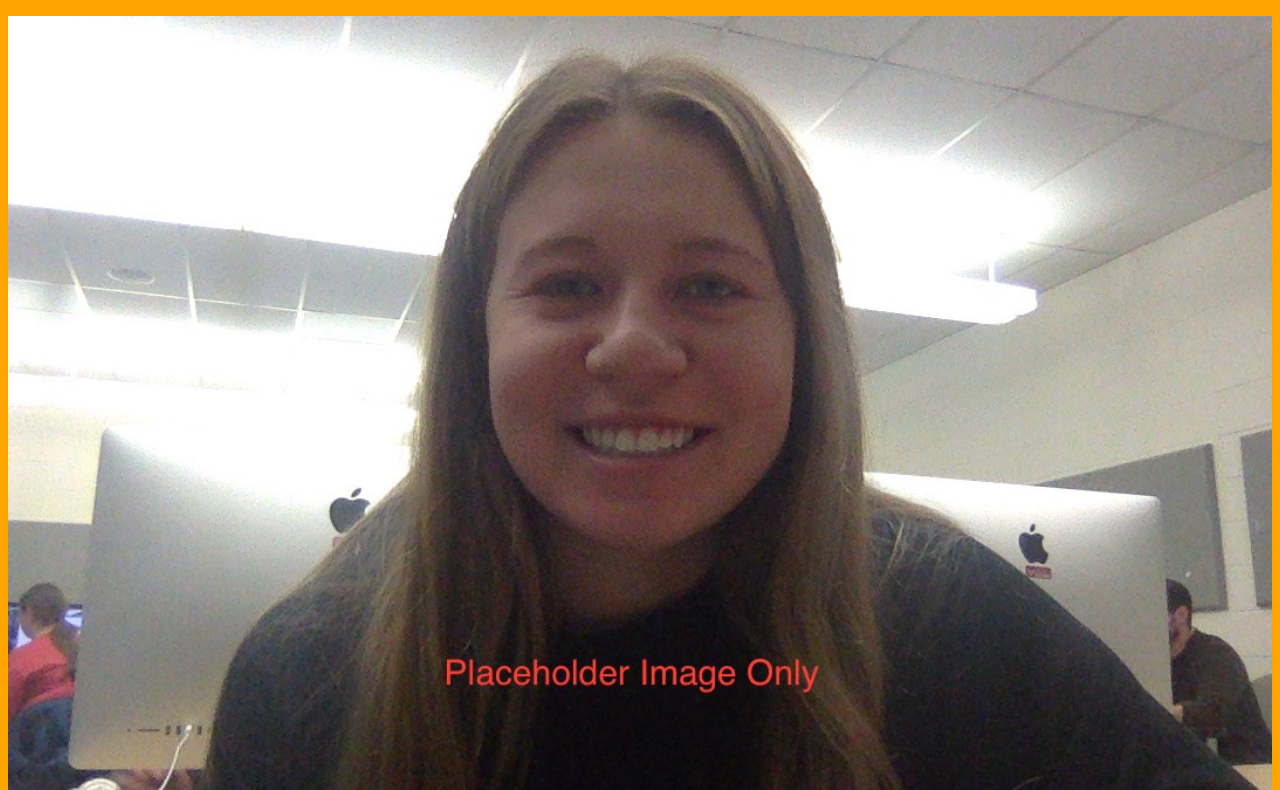
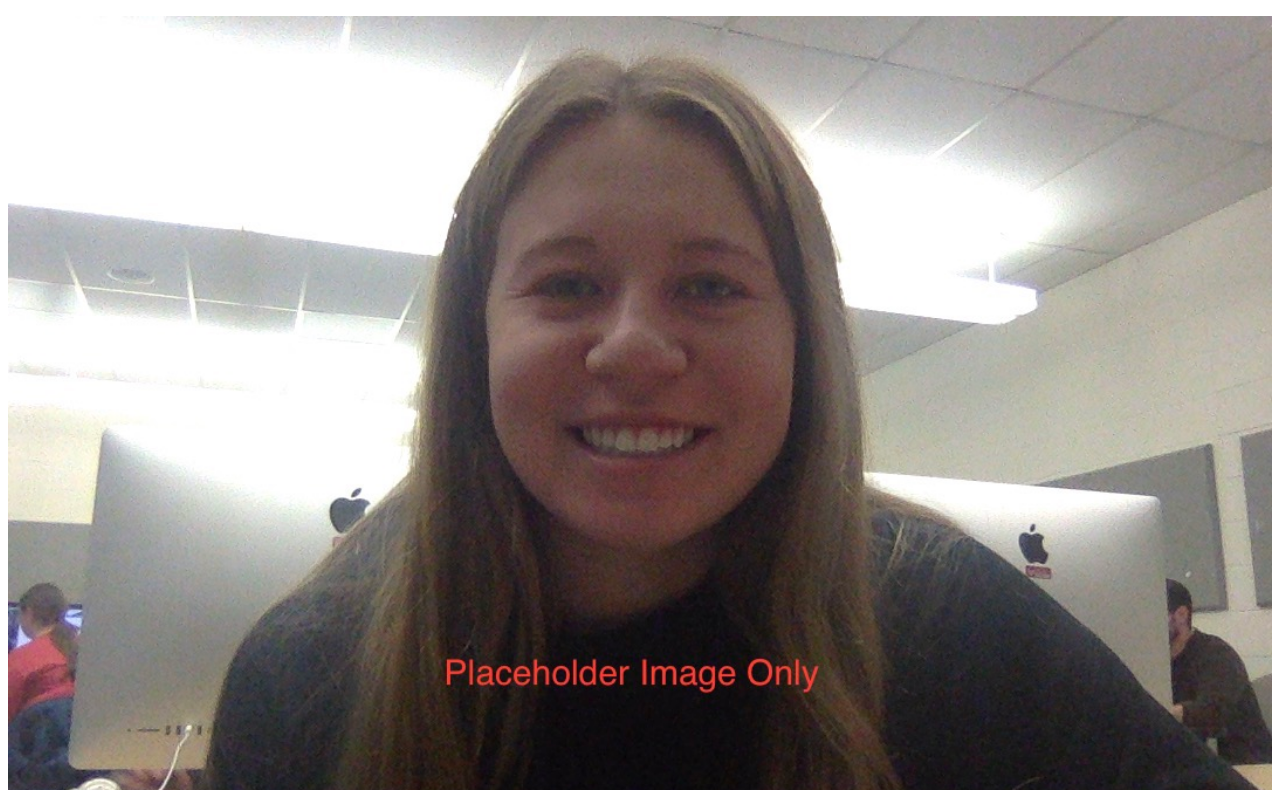
Before and after one commit to tessaburke/tessaburke.github.io, a plain HTML site: page index.html in a window 1280 px wide. Shown: the part 109-899 px from the top of the page. Drawn offline with Linux system fonts and the light colour scheme.

Commit message:
Change Background Color

```diff
--- a/styles.css
+++ b/styles.css
@@ -4,7 +4,7 @@
 */
 
 body {
-  background: orange;
+  background: white;
 }
 
 h1 {
```
